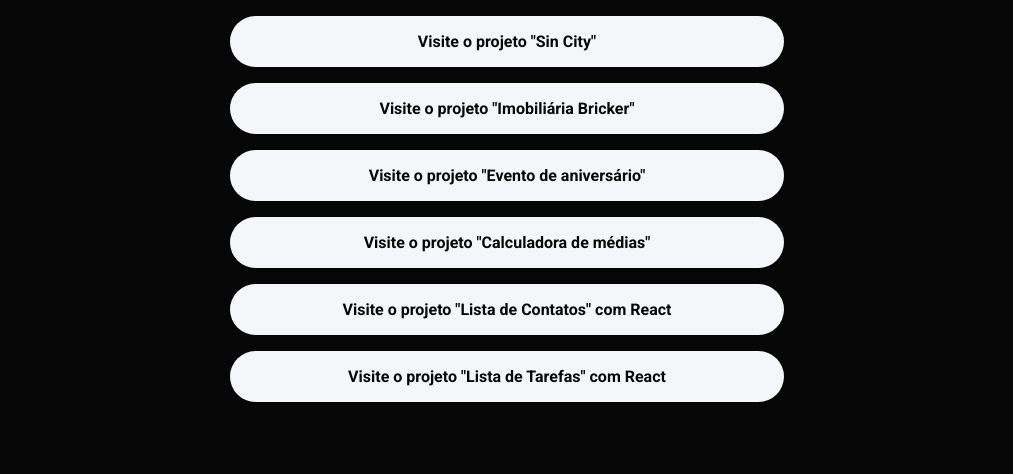
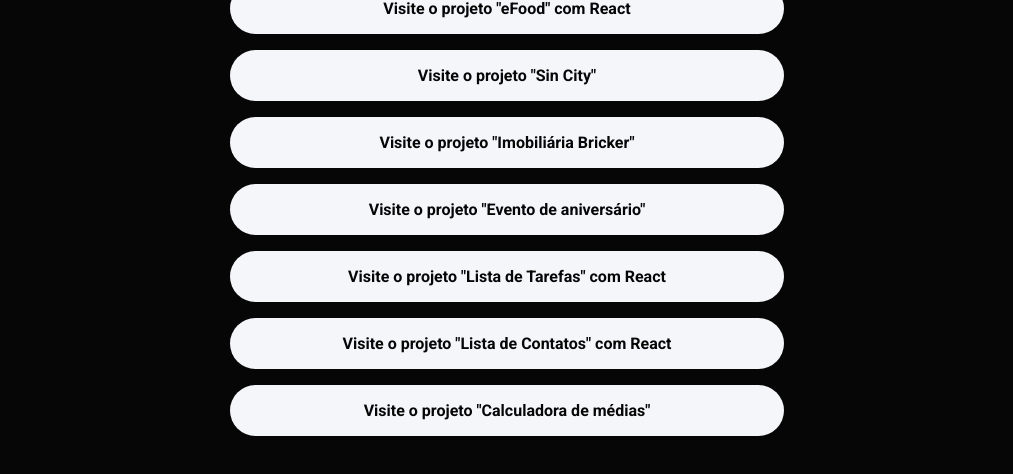
Before and after one commit to VinceMendneck/Arvore-de-links, a website: page index.html in a window 1280 px wide. Shown: the part 326-800 px from the top of the page, without its empty margins (133-1146 px from the left). Drawn offline with Linux system fonts and the light colour scheme.

Commit message:
Update index.html

```diff
--- a/index.html
+++ b/index.html
@@ -31,6 +31,9 @@
         <nav>
             <ul class="project-list">
                 <li class="project-item">
+                    <a href="https://efood-gold-ten.vercel.app/">Visite o projeto "eFood" com React</a>
+                </li>
+                <li class="project-item">
                     <a href="https://site-sincity.vercel.app/">Visite o projeto "Sin City"</a>
                 </li>
                 <li class="project-item">
@@ -40,15 +43,14 @@
                     <a href="https://evento-aniversario-iota.vercel.app/">Visite o projeto "Evento de aniversário"</a>
                 </li>
                 <li class="project-item">
-                    <a href="https://calculadora-de-medias-ten-omega.vercel.app/">Visite o projeto "Calculadora de médias"</a>
+                    <a href="https://minhas-tarefas-psi-ruby.vercel.app/">Visite o projeto "Lista de Tarefas" com React</a>
                 </li>
                 <li class="project-item">
                     <a href="https://agenda-com-react.vercel.app/">Visite o projeto "Lista de Contatos" com React</a>
                 </li>
                 <li class="project-item">
-                    <a href="https://minhas-tarefas-psi-ruby.vercel.app/">Visite o projeto "Lista de Tarefas" com React</a>
+                    <a href="https://calculadora-de-medias-ten-omega.vercel.app/">Visite o projeto "Calculadora de médias"</a>
                 </li>
-
             </ul>
         </nav>
     </div>
```
